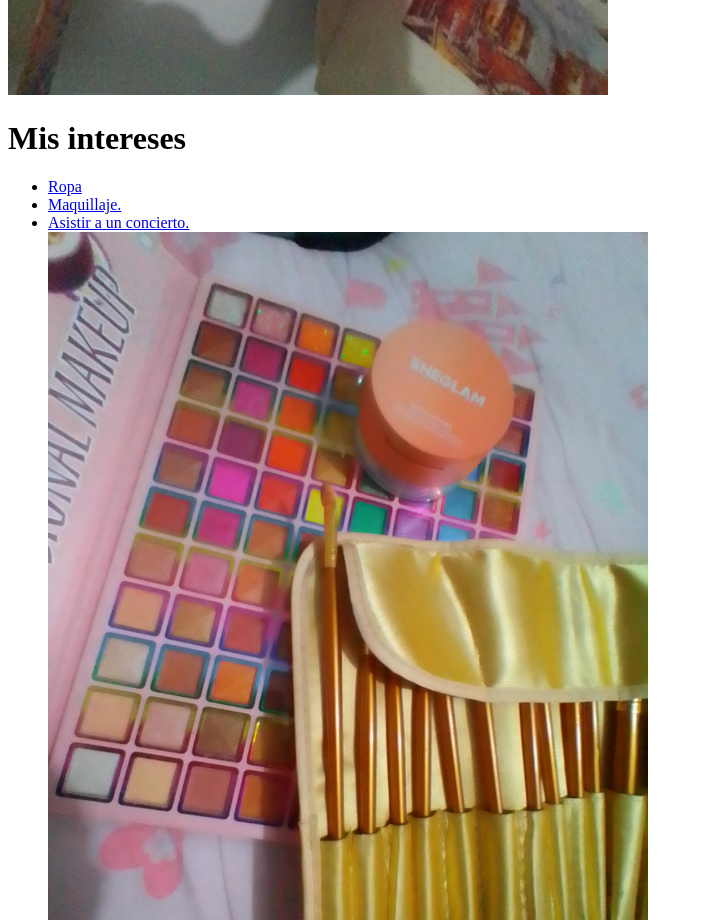
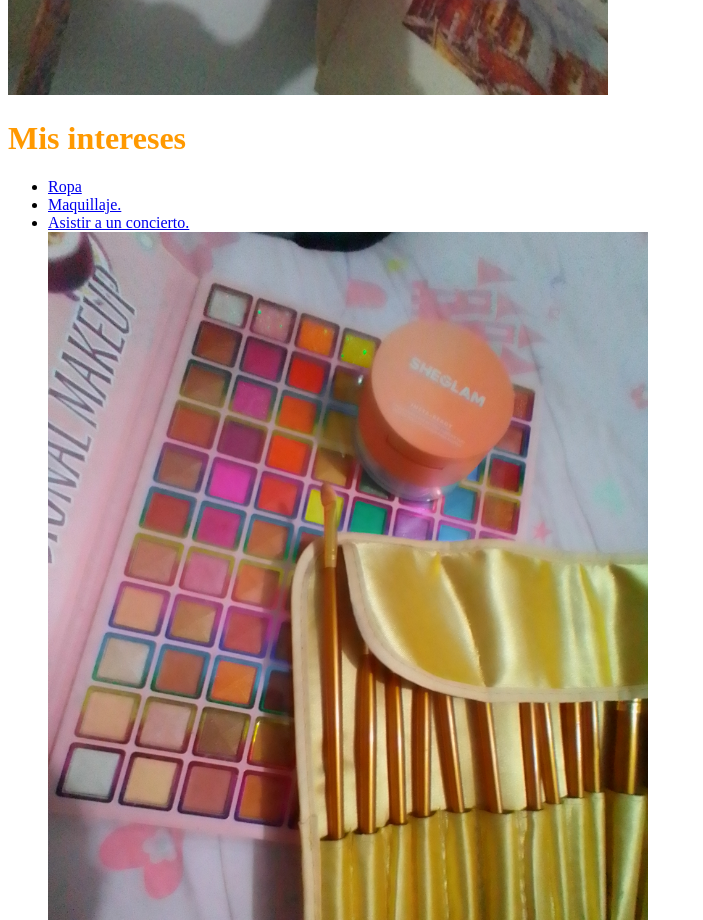
Before and after one commit to CarolMeraIbarra/CarolMeraIbarra.github.io, a plain HTML site: page index.html in a window 1280 px wide. Shown: the part 3280-4200 px from the top of the page, without its empty margins (0-703 px from the left). Drawn offline with Linux system fonts and the light colour scheme.

Commit message:
se agrego color a la ultima seccion

```diff
--- a/index.html
+++ b/index.html
@@ -45,7 +45,7 @@
                  </ul>
                  <img src="imagen/bolso.jpg" alt="" width="600">
 
-                 <h1>Mis intereses</h1>
+                 <h1 style="color:rgb(255, 153, 0);" >Mis intereses</h1>
                  <ul>
                     <li><a href="https://pin.it/3l1PQ9y">Ropa</a></li>
                     <li><a href="https://www.youtube.com/watch?v=FJhN_OE_VZc&ab_channel=unnameddl
```
